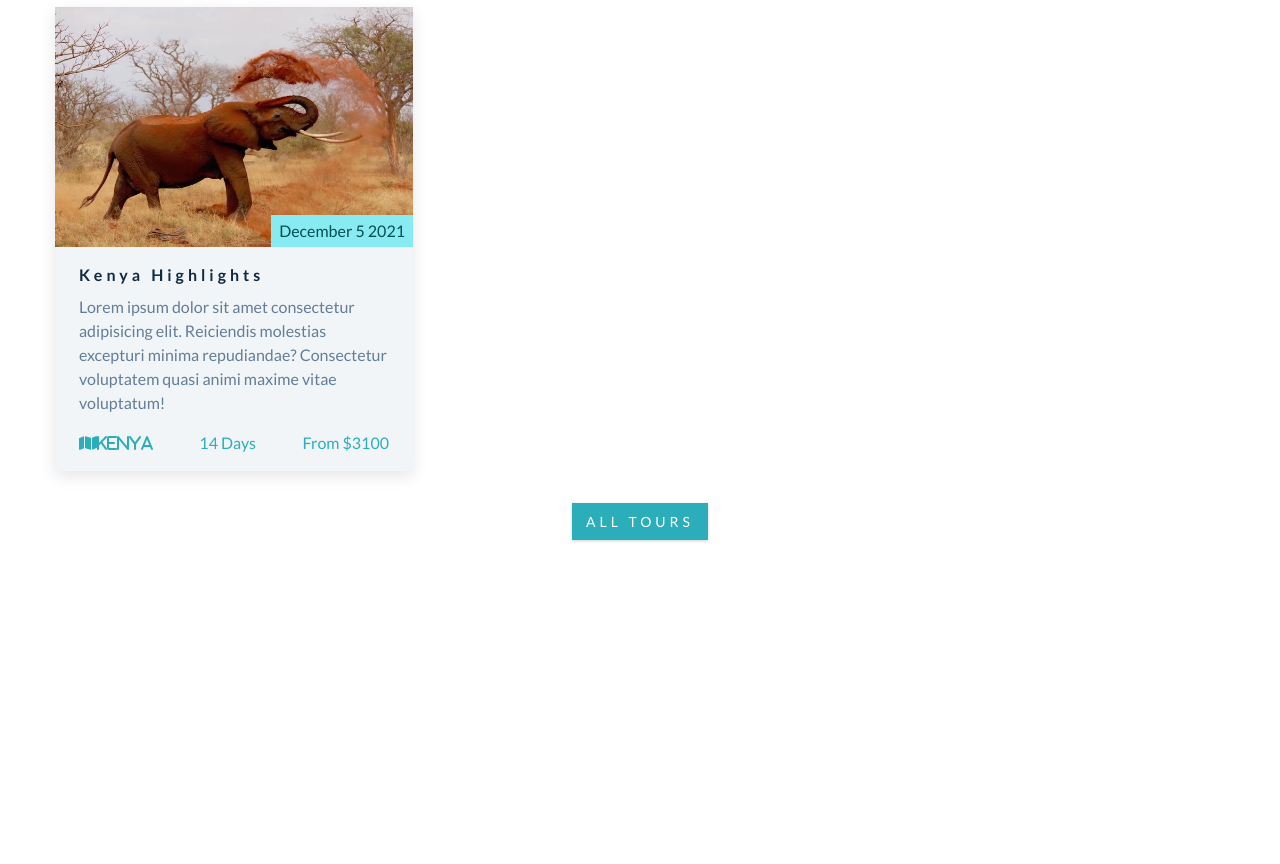
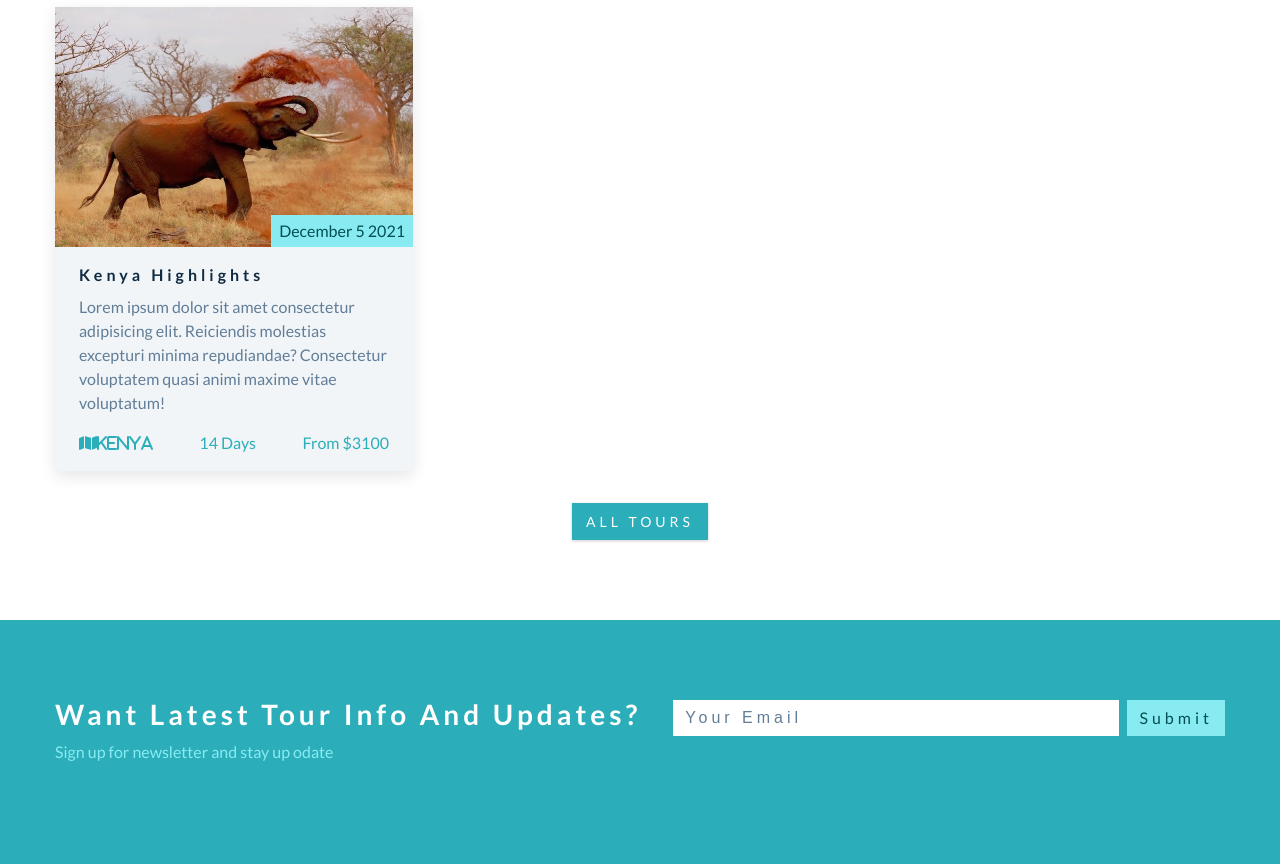
Before and after one commit to munish710/backdrops-tours, a plain HTML site: page index.html in a window 1280 px wide. Shown: the part 2520-3384 px from the top of the page. Before the commit the page ends 3140 px from the top, so only its background shows below. Drawn offline with Linux system fonts and the light colour scheme.

Commit message:
added contact section

```diff
--- a/css/styles.css
+++ b/css/styles.css
@@ -420,6 +420,71 @@ Featured Tours
 Contact
 ===============
 */
+.contact {
+  background: var(--clr-primary-5);
+}
+
+.contact-title {
+  color: var(--clr-white);
+}
+
+.contact-title p {
+  color: var(--clr-primary-8);
+}
+
+.contact-form {
+  display: flex;
+  max-width: 28rem;
+}
+
+.form-control {
+  flex: 1 1 auto;
+  color: var(--clr-grey-5);
+}
+
+.form-control,
+.btn-submit {
+  padding: 0.375rem 0.75rem;
+  font-size: 1rem;
+  line-height: 1.5rem;
+  font-weight: 300;
+  letter-spacing: var(--spacing);
+  background: var(--clr-white);
+  text-transform: capitalize;
+  border: transparent;
+}
+
+.form-control::placeholder {
+  color: inherit;
+}
+
+.btn-submit {
+  font-family: var(--ff-primary);
+  margin-left: 0.5rem;
+  background: var(--clr-primary-8);
+  color: var(--clr-primary-1);
+  cursor: pointer;
+  transition: var(--transition);
+}
+
+.btn-submit:hover {
+  background: var(--clr-primary-1);
+  color: var(--clr-primary-5);
+}
+
+@media screen and (min-width: 992px) {
+  .contact-center {
+    display: flex;
+    flex-wrap: wrap;
+    justify-content: space-between;
+  }
+  .contact-form {
+    align-self: flex-start;
+    flex: 1 1 auto;
+    max-width: 100%;
+    padding-left: 2rem;
+  }
+}
 
 /*
 ===============
--- a/index.html
+++ b/index.html
@@ -213,6 +213,21 @@
     <!-- end of featured tours -->
 
     <!-- contact -->
+    <section class="section contact" id="contact">
+      <div class="section-center contact-center">
+        <!--contact title  -->
+        <article class="contact-title">
+          <h3>want latest tour info and updates?</h3>
+          <p>Sign up for newsletter and stay up odate</p>
+        </article>
+        <!--contact form  -->
+        <form class="contact-form">
+          <input type="email" name="email" class="form-control" placeholder="your email">
+          <button type="submit" class="btn-submit">submit</button>
+        </form>
+
+      </div>
+    </section>
 
     <!-- end of contact -->
 
```
